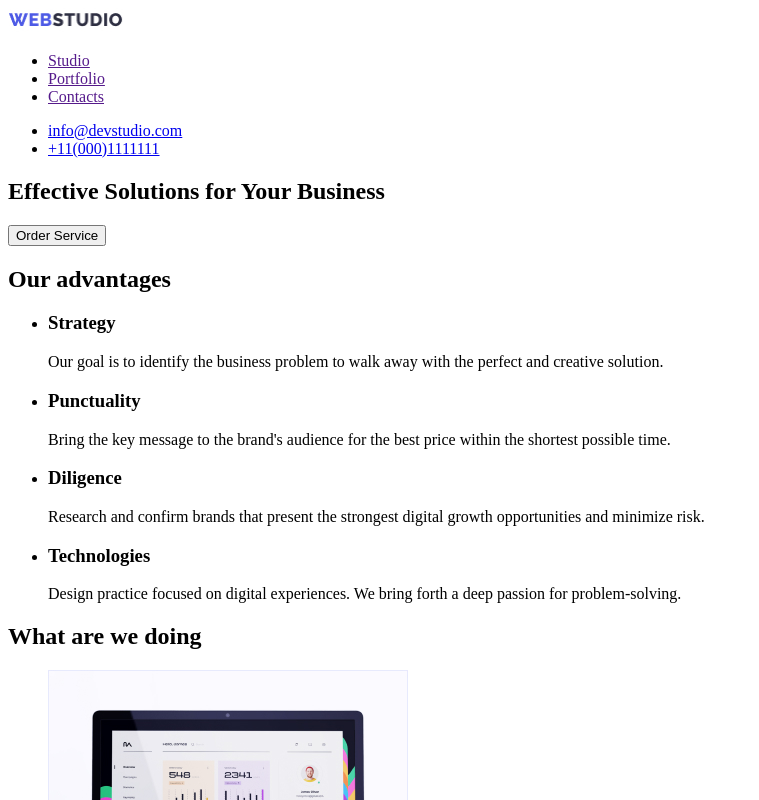
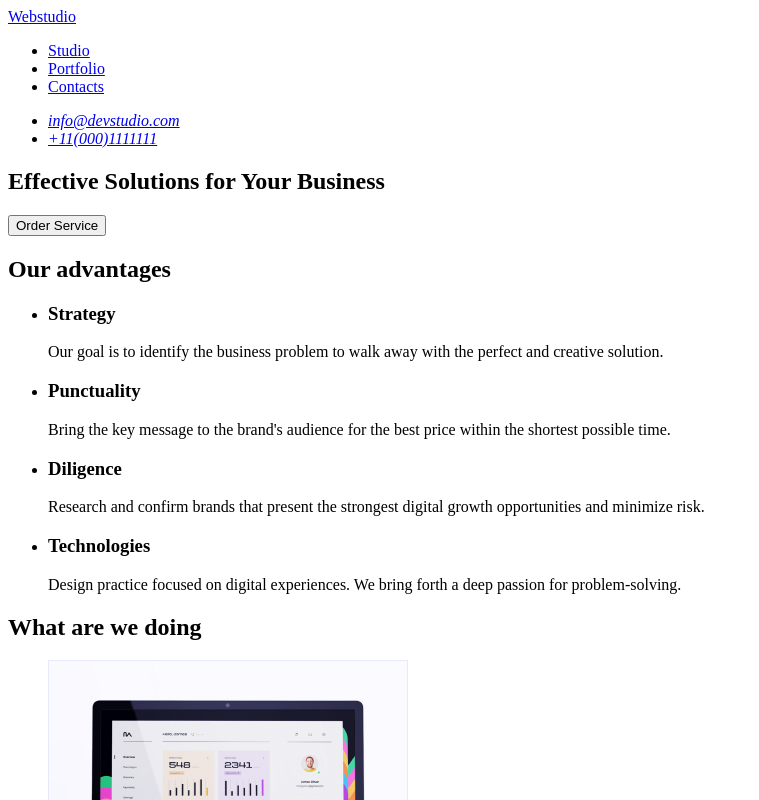
Before and after one commit to Olena1986/goit-markup-hw-1, a plain HTML site: page index.html in a window 1280 px wide. Shown: the top 800 px of the page, without its empty margins (0-759 px from the left). Drawn offline with Linux system fonts and the light colour scheme.

Commit message:
logo,address,link

```diff
--- a/index.html
+++ b/index.html
@@ -12,16 +12,19 @@
     <!-- Site header -->
     <header>
         <nav>
-            <a href=""><img src="./images/Logo.jpg" alt="webstudio" width="115"></a>
+            <a href="./index.html">Webstudio</a>
             <ul>
-                <li><a href="">Studio</a></li>
-                <li><a href="">Portfolio</a></li>
-                <li><a href="">Contacts</a></li>
+                <li><a href="./index.html">Studio</a></li>
+                <li><a href="./index.html">Portfolio</a></li>
+                <li><a href="./index.html">Contacts</a></li>
             </ul>
         </nav>
         <ul>
-            <li><a href="mailto:info@devstudio.com">info@devstudio.com</a></li>
-            <li><a href="tel:+11(000)1111111">+11(000)1111111</a> </li>
+            <address>
+                <li><a href="mailto:info@devstudio.com">info@devstudio.com</a></li>
+                <li><a href="tel:+11(000)1111111">+11(000)1111111</a> </li>
+            </address>
+
         </ul>
     </header>
     <!-- Main content -->
@@ -93,7 +96,7 @@
     <!-- Footer -->
     <footer>
 
-        <a href=""><img src="./images/Logo.jpg" alt="webstudio" width="115"></a>
+        <a href="./index.html">Webstudio</a>
         <p>Increase the flow of customers and sales for your business with digital marketing & growth solutions.
         </p>
 
```
Also changed, not shown: images/Logo.jpg (deleted).
